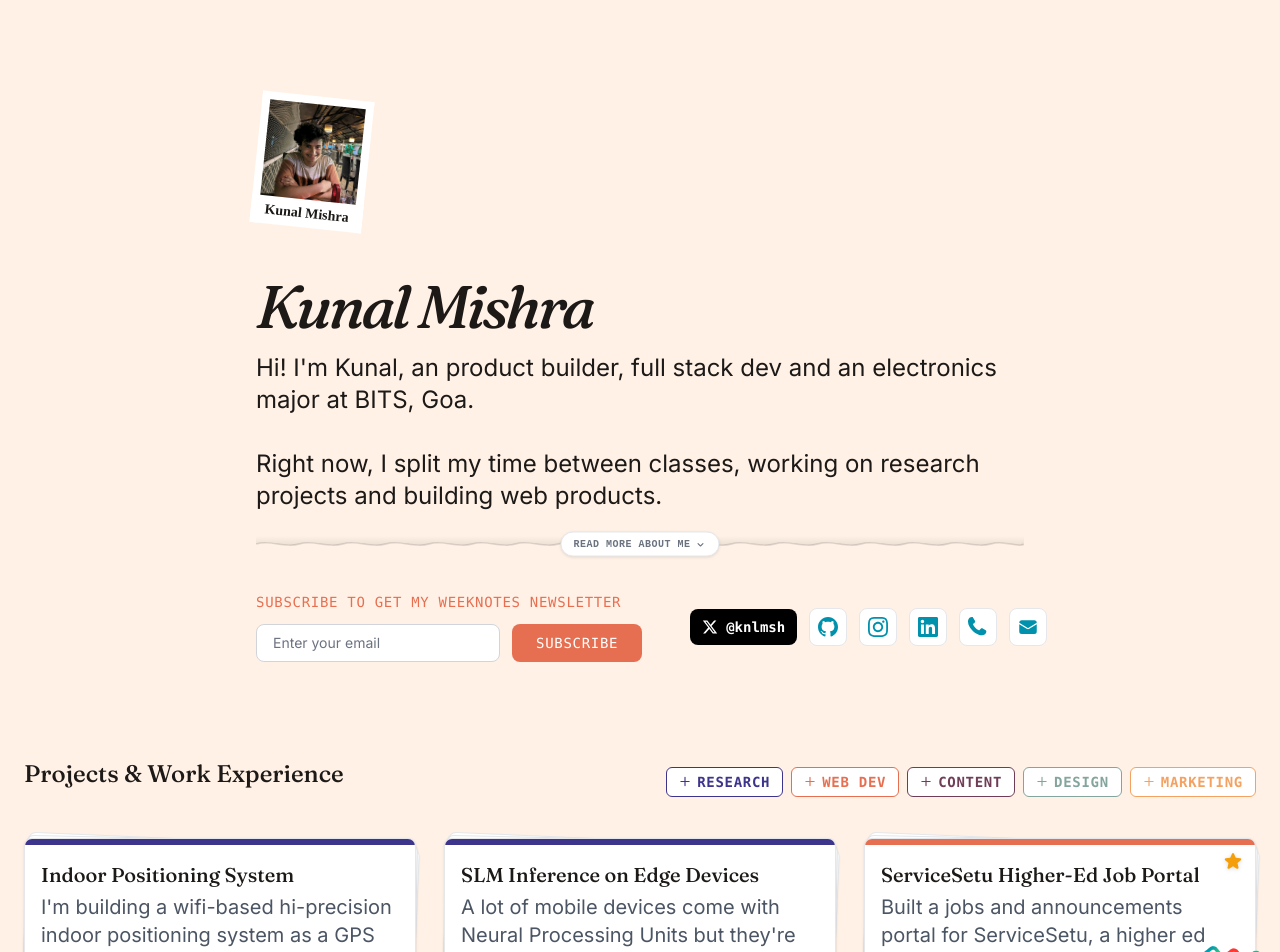
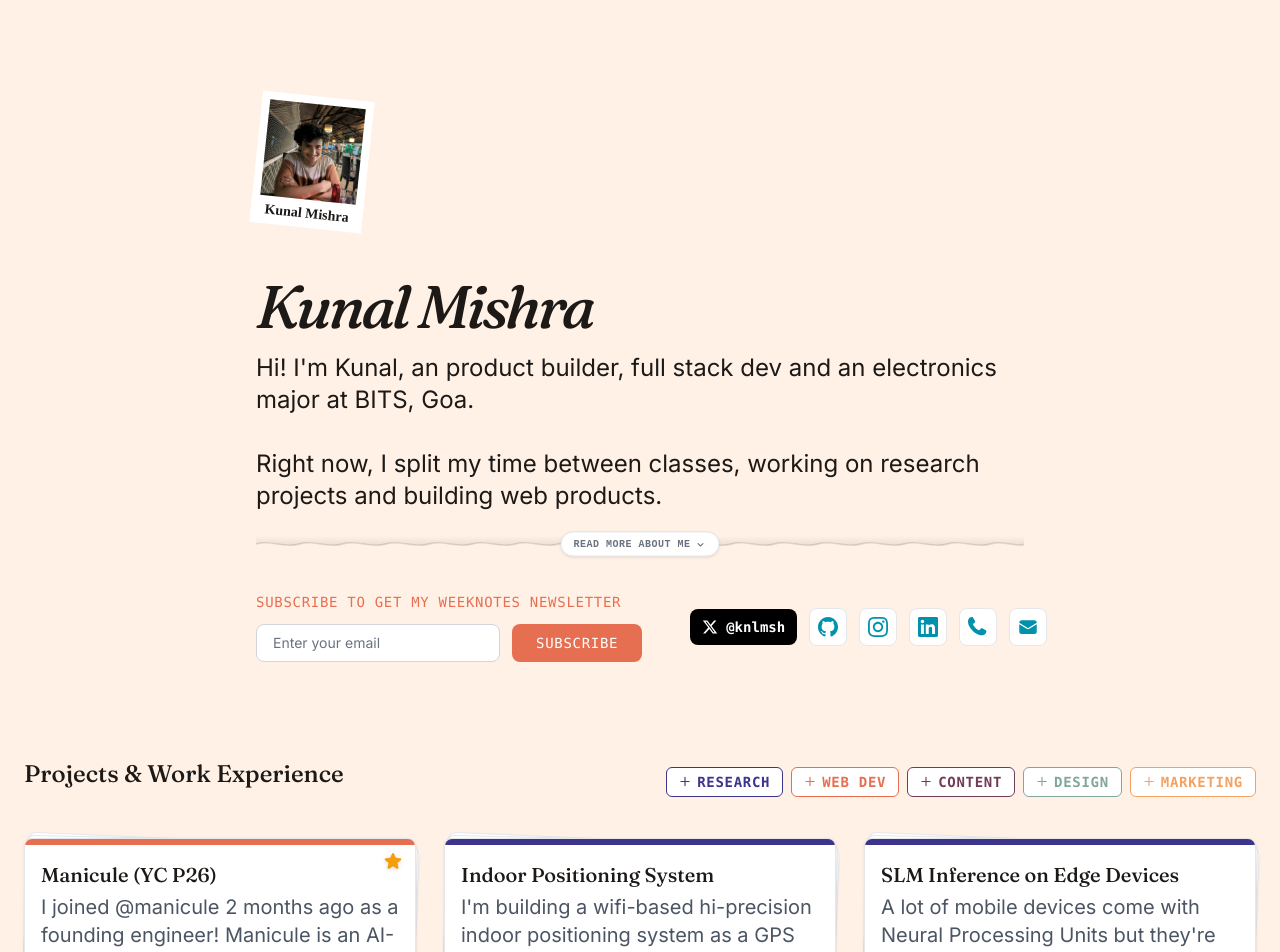
Before and after one commit to kunalm2345/kunalm.com, a SvelteKit app: page / in a window 1280 px wide. Shown: the top 952 px of the page. Built offline with nearby package versions, Linux system fonts and the light colour scheme; a web font is replaced by a local one.

Commit message:
Add Manicule (YC P26) project card to top of projects grid
https://claude.ai/code/session_019HRPCAw7QFv9Nz7MnvWgCk

```diff
--- a/src/routes/+layout.svelte
+++ b/src/routes/+layout.svelte
@@ -186,6 +186,19 @@
 				</div>
 
 				<BentoGrid>
+					<!-- Feb 2026 — NOW: Manicule (YC P26) -->
+					{#if isVisible('Web Dev')}
+						<CardStack
+							title="Manicule (YC P26)"
+							content="I joined @manicule 2 months ago as a founding engineer! Manicule is an AI-native technical docs agency for dev tools. $150K+ ARR, team of 5 cracked people. And last week, we got into YC P26!"
+							date="Feb 2026 — NOW"
+							size="1x1"
+							tag="Web Dev"
+							type="work"
+							featured={true}
+						/>
+					{/if}
+
 					<!-- Aug 2025 — NOW: Indoor Positioning System -->
 					{#if isVisible('Research')}
 						<CardStack
```
